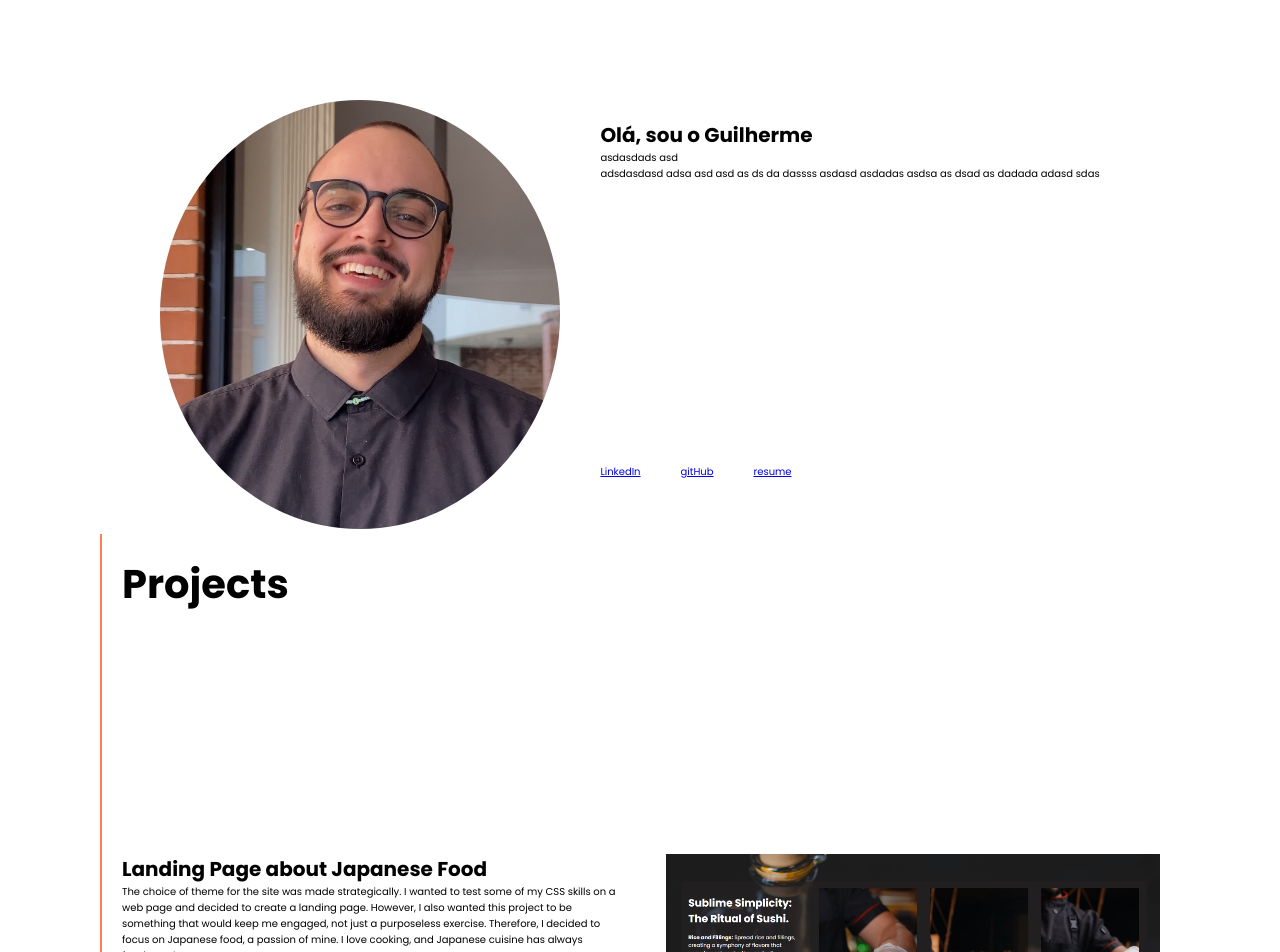
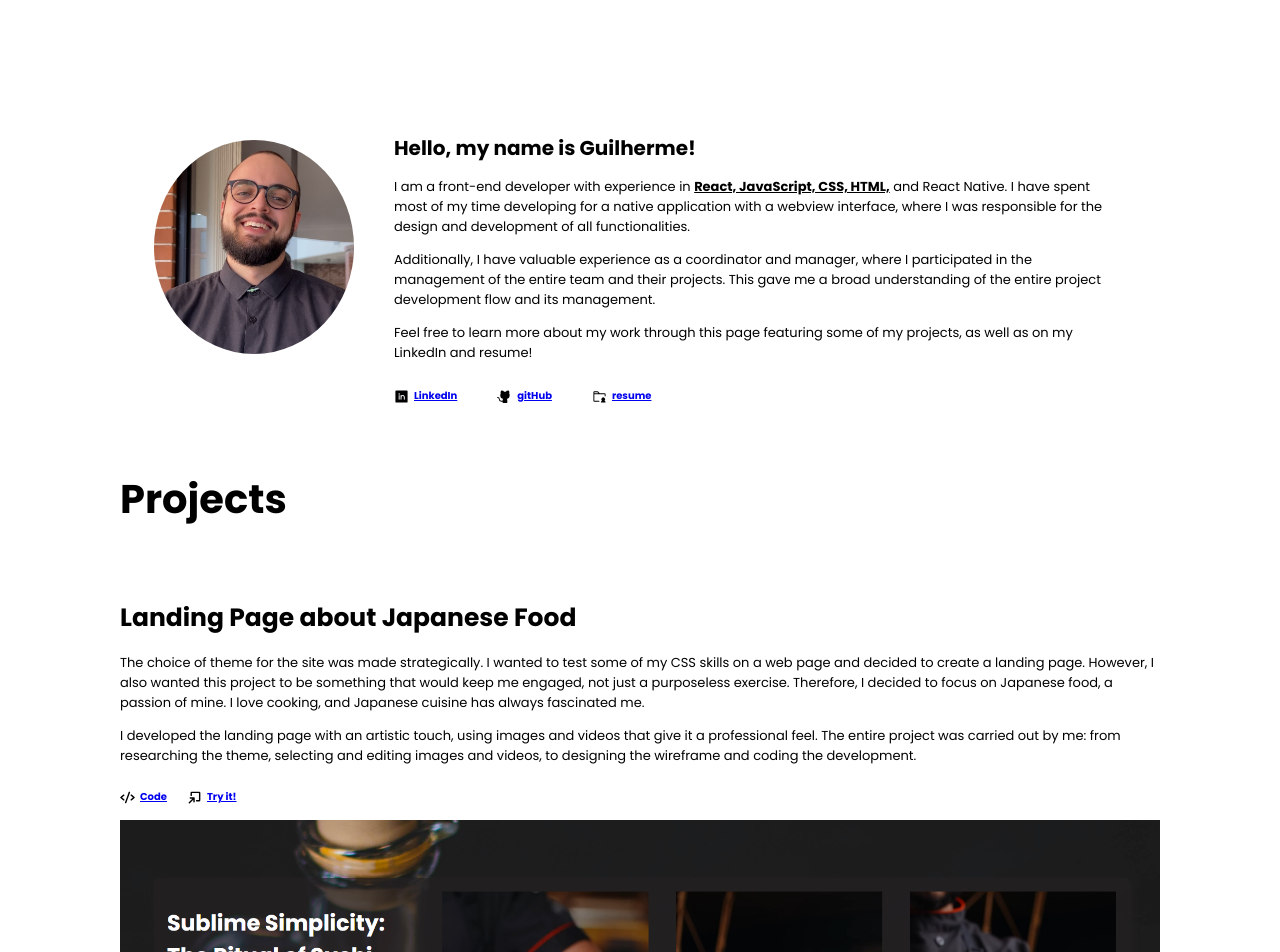
Before and after one commit to GuilhermeEger/portfolio, a React (Create React App) app: page / in a window 1280 px wide. Shown: the top 952 px of the page. Built offline with nearby package versions, Linux system fonts and the light colour scheme.

Commit message:
finished

```diff
--- a/src/App.css
+++ b/src/App.css
@@ -1,5 +1,9 @@
 .App {
   font-family:'Poppins';
+}
+
+p {
+  font-size: 13px;
 }
 
 .App-logo {
--- a/src/Components/Carousel/Carousel.css
+++ b/src/Components/Carousel/Carousel.css
@@ -1,11 +1,3 @@
-*,
-*::before,
-*::after {
-  margin: 0;
-  padding: 0;
-  list-style-type: none;
-}
-
 :root {
   --primary: #6a59ff;
   --white: #ffffff;
@@ -57,7 +49,7 @@ html {
   max-width: 124rem;
   padding: 4rem 1rem;
   margin: 0 auto;
-  padding-top: 240px;
+  padding-top: 100px;
 }
 
 .heading {
--- a/src/Components/Carousel/Carousel.js
+++ b/src/Components/Carousel/Carousel.js
@@ -20,7 +20,7 @@ import { EffectCoverflow, Pagination, Navigation } from "swiper/modules";
 function Carousel(props) {
   return (
     <div className="container">
-      <h1 className="heading">App galery</h1>
+      <h1 className="heading">Health App</h1>
       <Swiper
         effect={"coverflow"}
         grabCursor={true}
--- a/src/Components/ContentBox/ContentBox.css
+++ b/src/Components/ContentBox/ContentBox.css
@@ -1,10 +1,3 @@
-.cb_mainDiv {
-  display: grid;
-  grid-template-areas: "left right";
-  grid-template-columns: 1fr 1fr;
-  gap: 50px;
-}
-
 .contentLeftArea {
   grid-area: left;
 }
@@ -20,3 +13,28 @@
 .cd_imgDiv {
   margin-top: 30px;
 }
+
+.cb_title {
+  font-size: 25px;
+}
+
+.cb_wrapDev {
+  margin-top: 70px;
+}
+
+.cb_wrapTextLink {
+  padding-top: 10px;
+  display: flex;
+  align-items: center;
+  gap: 5px;
+  font-weight: bold;
+}
+.cb_icon {
+  font-size: 15px;
+}
+
+.mainWrapLinkText {
+  display: flex;
+  margin-bottom: 15px;
+  gap: 20px;
+}
--- a/src/Components/ContentBox/ContentBox.js
+++ b/src/Components/ContentBox/ContentBox.js
@@ -1,27 +1,36 @@
 import React from "react";
 import "./ContentBox.css";
 import ImageVideo from "../ImageVideo/ImageVideo";
+import { PiCodeBold } from "react-icons/pi";
+import { PiArrowSquareInBold } from "react-icons/pi";
 
 function ContentBox(props) {
   return (
-    <div className="cb_mainDiv">
+    <div>
       <div
         className={
           "cb_wrapDev " +
           (props.gridTemplate == "text-img"
-            ? "contentLeftArea"
+            ? "contentLeftArea "
             : "contentRightArea")
         }
       >
         <h1 className="cb_title">{props.title}</h1>
         <div>{props.children}</div>
+        <div className="mainWrapLinkText">
+          <div className="cb_wrapTextLink">
+            <PiCodeBold className="cb_icon"/>
             <a target="_blank" href={props.codeLink}>
               Code
             </a>
+          </div>
+          <div className="cb_wrapTextLink">
+            <PiArrowSquareInBold className="cb_icon"/>
             <a target="_blank" href={props.pageLink}>
               Try it!
             </a>
-
+          </div>
+        </div>
       </div>
       <div
         className={
--- a/src/Components/Home/Home.css
+++ b/src/Components/Home/Home.css
@@ -17,11 +17,12 @@
   justify-content: center;
 }
 
-.Photo {
+.photo {
   max-width: 400px;
   border-radius: 100%;
   min-width: 200px;
   width: 100%;
+  margin-top: 40px;
 }
 
 .personalInfoBox {
@@ -32,17 +33,33 @@
   height: calc(100% - 50px);
 }
 
-.personLinksBox {
+.personalLinksBox {
   display: flex;
   gap: 40px;
-  height: 50px;
+  align-items: center;
 }
 
-.projects{
+.projects {
   padding: 20px;
-  border-left: 2px solid coral;
 }
 
 .mainBlockTitle {
   font-size: 40px;
 }
+
+.highlightText {
+  font-weight: bold;
+  text-decoration: underline;
+}
+
+.linksImgText {
+  padding-top: 10px;
+  display: flex;
+  align-items: center;
+  gap: 5px;
+  font-weight: bold;
+}
+
+.icon {
+  font-size: 15px;
+}
--- a/src/Components/Home/Home.js
+++ b/src/Components/Home/Home.js
@@ -9,6 +9,10 @@ import memoryGame from "../../assets/memory-game.png";
 import ticTacToe from "../../assets/tic-tac-toe.png";
 import ticTacToeVideo from "../../assets/tic-tac-toe.mp4";
 import Carousel from "../Carousel/Carousel";
+import { PiLinkedinLogoFill } from "react-icons/pi";
+import { PiGithubLogoFill } from "react-icons/pi";
+import { PiFolderUserFill } from "react-icons/pi";
+import appDownloads from "../../assets/appDownloads.png";
 
 function Home(props) {
   return (
@@ -16,33 +20,58 @@ function Home(props) {
       <div className="welcome">
         <div className="welcomeMainContent">
           <div>
-            <img className="Photo" src={perfilphoto} />
+            <img className="photo" src={perfilphoto} />
           </div>
           <div className="personalInfoBox">
             <div className="infoTextBox">
-              <h1>Olá, sou o Guilherme</h1>
-              <p>asdasdads asd</p>
+              <h1>Hello, my name is Guilherme!</h1>
               <p>
-                adsdasdasd adsa asd asd as ds da dassss asdasd asdadas asdsa as
-                dsad as dadada adasd sdas
+                I am a front-end developer with experience in{" "}
+                <span className="highlightText">
+                  React, JavaScript, CSS, HTML,
+                </span>{" "}
+                and React Native. I have spent most of my time developing for a
+                native application with a webview interface, where I was
+                responsible for the design and development of all
+                functionalities.
+              </p>
+              <p>
+                Additionally, I have valuable experience as a coordinator and
+                manager, where I participated in the management of the entire
+                team and their projects. This gave me a broad understanding of
+                the entire project development flow and its management.
+              </p>
+              <p>
+                Feel free to learn more about my work through this page
+                featuring some of my projects, as well as on my LinkedIn and
+                resume!
               </p>
             </div>
-            <div className="personLinksBox">
+            <div className="personalLinksBox">
+              <div className="linksImgText">
+                <PiLinkedinLogoFill className="icon" />
                 <a
                   target="_blank"
                   href="https://www.linkedin.com/in/guilhermeeger"
                 >
                   LinkedIn
                 </a>
+              </div>
+              <div className="linksImgText">
+                <PiGithubLogoFill className="icon" />
                 <a target="_blank" href="https://github.com/GuilhermeEger">
                   gitHub
                 </a>
+              </div>
+              <div className="linksImgText">
+                <PiFolderUserFill className="icon" />
                 <a
                   target="_blank"
                   href="https://drive.google.com/file/d/1tKC9157r5Qsear3S1Wo_7Gp2g8csAsID/view?usp=sharing"
                 >
                   resume
                 </a>
+              </div>
             </div>
           </div>
         </div>
@@ -120,26 +149,38 @@ function Home(props) {
             become a reality in the future!
           </p>
         </ContentBox>
-        <div>
+        <div style={{ position: "relative" }}>
           <Carousel />
+          <img
+            style={{ position: "absolute", bottom: 0, right: 0, width: 100 }}
+            src={appDownloads}
+          />
         </div>
         <p>
           These are some of the screens from one of the projects I developed for
-          my former company. It was a React Native application, but I used it
-          merely as a "shell," with all development done responsively via the
-          web, through a webview!
+          my former company. Currently, it has over <span className="highlightText">50,000 downloads</span> on the Play
+          Store, followed by another one I also developed, totaling over 100,000
+          downloads on the Play Store alone, not counting the Apple Store, where
+          the numbers were slightly higher at the time. Apple does not provide
+          the current number of app downloads in their store.
+        </p>
+        <p>
+          It was a React Native application, but I used it merely as a "shell,"
+          with all development done responsively via the web, through a webview!
         </p>
         <p>
           The strategy behind this was that we were a rapidly growing startup,
           and I needed to implement functionalities efficiently and extremely
           quickly. By keeping the entire application in React Native, we could
-          potentially face delays in rolling out new versions to clients through
-          the Apple/Play store. With the use of webview, we could deploy
-          updates, and within minutes, all clients would have access to the new
-          frontend!
+          potentially face delays in rolling out new versions to clients on the
+          Apple/Play Store. With the use of webview, we could deploy updates,
+          and within minutes, all clients would have access to the new frontend
+          version!
         </p>
         <p>
-        Additionally, this decision was also motivated by the learning curve. By focusing on React.js, I could potentially develop screens for the web/desktop system in the future ;)
+          Additionally, this decision was also motivated by the learning curve.
+          By focusing on <span className="highlightText">React.js</span>, I could potentially develop screens for the
+          web/desktop system in the future, where I have executed some projects.
         </p>
       </div>
     </div>
--- a/src/Components/ImageVideo/ImageVideo.css
+++ b/src/Components/ImageVideo/ImageVideo.css
@@ -1,5 +1,14 @@
 .iv_video {
     width: 100%;
+}
+
+.fadeInVideo{
+    animation: fadeIn 1s;
+}
+
+@keyframes fadeIn {
+    0% { opacity: 0; }
+    100% {opacity: 100%;}
 }
 
 .iv_mainDiv{
--- a/src/Components/ImageVideo/ImageVideo.js
+++ b/src/Components/ImageVideo/ImageVideo.js
@@ -10,7 +10,7 @@ function ImageVideo(props) {
     <div className="iv_mainDiv">
       {showVideo ? (
         <video
-          className="iv_video"
+          className="iv_video fadeInVideo"
           src={props.video}
           autoPlay
           loop
```
Also changed, not shown: src/assets/appDownloads.png (added). Lines whose indentation alone changed are shown as unchanged.
